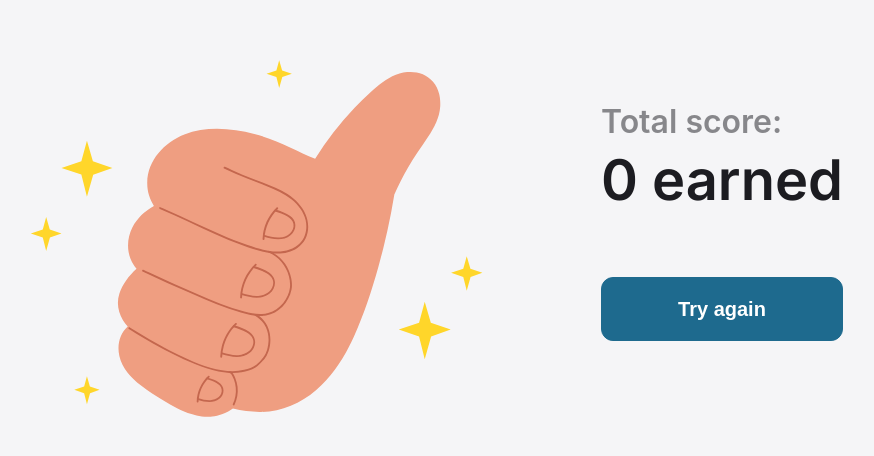
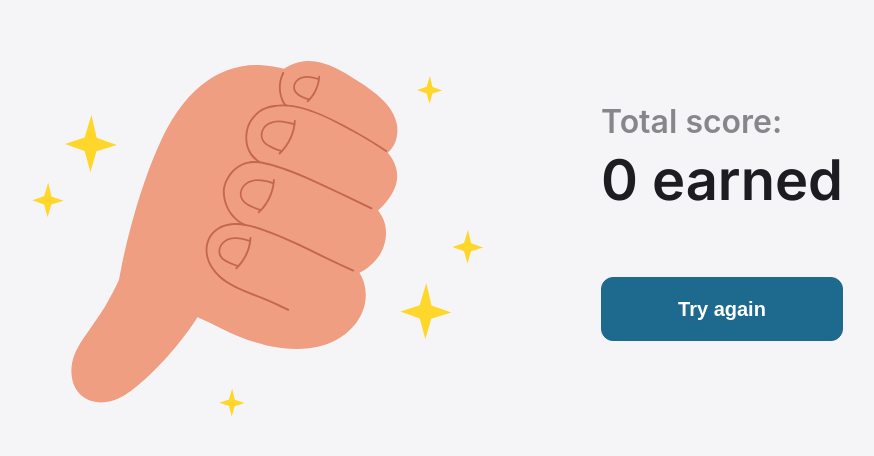
Before and after one commit to overartem/mmm, a React (Create React App) app: page /final in a window 1280 px wide. Shown: the part 162-618 px from the top of the page, without its empty margins (246-1120 px from the left). Built offline with nearby package versions, Linux system fonts and the light colour scheme.

Commit message:
added a small animation for a gamer who earned 0

```diff
--- a/src/components/page/Final/Final.scss
+++ b/src/components/page/Final/Final.scss
@@ -17,6 +17,11 @@
 
   .hand-logo {
     margin-bottom: 32px;
+    transition: transform 1s ease-in-out;
+
+    &.loser {
+      transform: rotate(181deg);
+    }
   }
 }
 
--- a/src/components/page/Final/Final.tsx
+++ b/src/components/page/Final/Final.tsx
@@ -8,16 +8,26 @@ import { IBase } from "../../../types/models";
 function Final() {
   useBodyClass("final-page");
   const [winValue, setVinValue] = useState(0);
+  const [rotate, setRotate] = useState(false);
   const { questions, currentStep } = useSelector((state: IBase) => state);
 
   useEffect(() => {
     if (currentStep >= 0) {
       setVinValue(questions[currentStep].value);
+    } else {
+      const timerId = setTimeout(()=> {
+        setRotate(true)
+      }, 300);
+
+      return () => {
+        clearTimeout(timerId);
+      };
     }
+    return undefined;
   }, [currentStep]);
   return (
     <div className="content-wrapper">
-      <img src={hand} className="hand-logo" alt="Supper Game" />
+      <img src={hand} className={`hand-logo${rotate ? " loser" : ""}`} alt="Supper Game" />
       <div className="content">
         <h2 className="total-score">Total score:</h2>
         <h1>{`${winValue} earned`}</h1>
```
Also changed, not shown: 1 other file (tests, documents, lock files or other folders).
